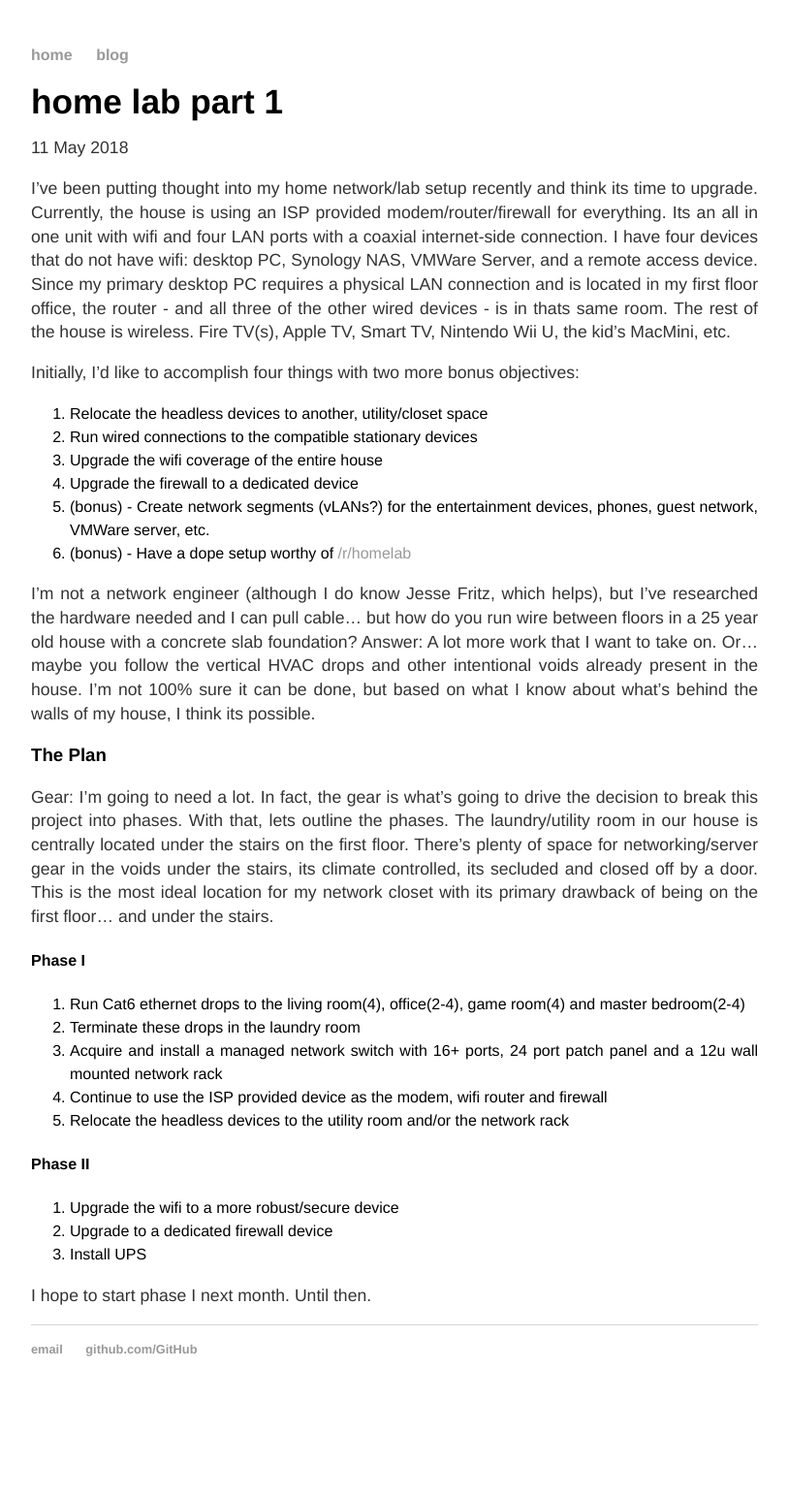
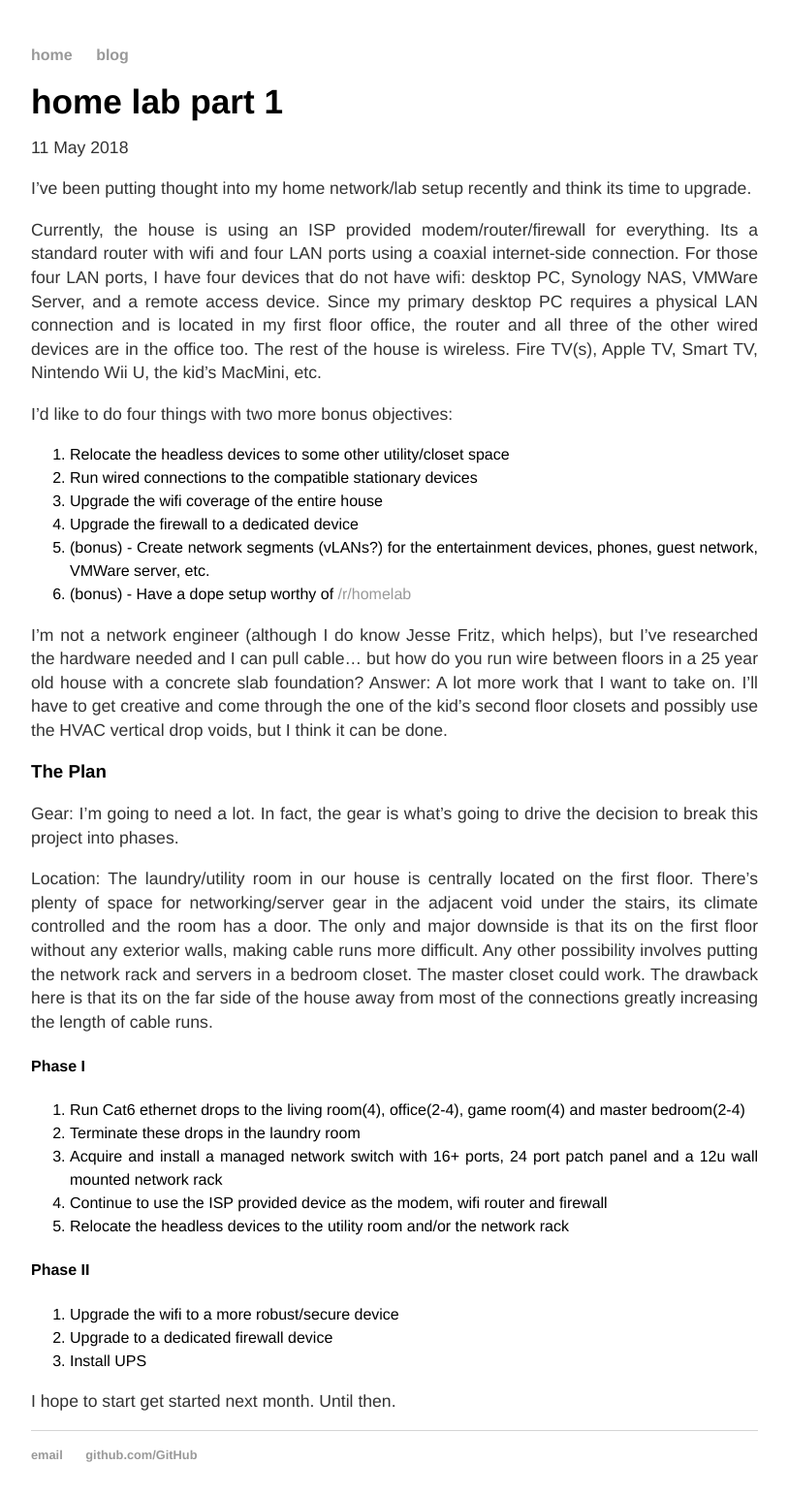
Before and after one commit to nivagator/nivagator.github.io, a Jekyll site: the page built from _posts/2018-05-11-homelab-part1.md, in a window 1280 px wide. Shown: the whole page at 97% size, without its empty margins (233-1046 px from the left). Built offline with Jekyll 4.4.1, drawn with Linux system fonts in a browser that asks for light colours; before the commit the page ends 1434 px from its top, so only the background shows below that.

Commit message:
edit home lab part 1

```diff
--- a/_posts/2018-05-11-homelab-part1.md
+++ b/_posts/2018-05-11-homelab-part1.md
@@ -7,21 +7,24 @@ category: homelab
 
 I've been putting thought into my home network/lab setup recently and think its time to upgrade.
 <!--more-->
-Currently, the house is using an ISP provided modem/router/firewall for everything. Its an all in one unit with wifi and four LAN ports with a coaxial internet-side connection. I have four devices that do not have wifi: desktop PC, Synology NAS, VMWare Server, and a remote access device. Since my primary desktop PC requires a physical LAN connection and is located in my first floor office, the router - and all three of the other wired devices - is in thats same room. The rest of the house is wireless. Fire TV(s), Apple TV, Smart TV, Nintendo Wii U, the kid's MacMini, etc.
 
-Initially, I'd like to accomplish four things with two more bonus objectives:
-1. Relocate the headless devices to another, utility/closet space
+Currently, the house is using an ISP provided modem/router/firewall for everything. Its a standard router with wifi and four LAN ports using a coaxial internet-side connection. For those four LAN ports, I have four devices that do not have wifi: desktop PC, Synology NAS, VMWare Server, and a remote access device. Since my primary desktop PC requires a physical LAN connection and is located in my first floor office, the router and all three of the other wired devices are in the office too. The rest of the house is wireless. Fire TV(s), Apple TV, Smart TV, Nintendo Wii U, the kid's MacMini, etc.
+
+I'd like to do four things with two more bonus objectives:
+1. Relocate the headless devices to some other utility/closet space
 2. Run wired connections to the compatible stationary devices
 3. Upgrade the wifi coverage of the entire house
 4. Upgrade the firewall to a dedicated device
 3. (bonus) - Create network segments (vLANs?) for the entertainment devices, phones, guest network, VMWare server, etc.
 4. (bonus) - Have a dope setup worthy of [/r/homelab](https://www.reddit.com/r/homelab/)
 
-I'm not a network engineer (although I do know Jesse Fritz, which helps), but I've researched the hardware needed and I can pull cable... but how do you run wire between floors in a 25 year old house with a concrete slab foundation? Answer: A lot more work that I want to take on. Or... maybe you follow the vertical HVAC drops and other intentional voids already present in the house. I'm not 100% sure it can be done, but based on what I know about what's behind the walls of my house, I think its possible.
+I'm not a network engineer (although I do know Jesse Fritz, which helps), but I've researched the hardware needed and I can pull cable... but how do you run wire between floors in a 25 year old house with a concrete slab foundation? Answer: A lot more work that I want to take on. I'll have to get creative and come through the one of the kid's second floor closets and possibly use the HVAC vertical drop voids, but I think it can be done.
 
 ### The Plan
 
-Gear: I'm going to need a lot. In fact, the gear is what's going to drive the decision to break this project into phases. With that, lets outline the phases. The laundry/utility room in our house is centrally located under the stairs on the first floor. There's plenty of space for networking/server gear in the voids under the stairs, its climate controlled, its secluded and closed off by a door. This is the most ideal location for my network closet with its primary drawback of being on the first floor... and under the stairs.
+Gear: I'm going to need a lot. In fact, the gear is what's going to drive the decision to break this project into phases.
+
+Location: The laundry/utility room in our house is centrally located on the first floor. There's plenty of space for networking/server gear in the adjacent void under the stairs, its climate controlled and the room has a door. The only and major downside is that its on the first floor without any exterior walls, making cable runs more difficult. Any other possibility involves putting the network rack and servers in a bedroom closet. The master closet could work. The drawback here is that its on the far side of the house away from most of the connections greatly increasing the length of cable runs.
 
 #### Phase I
 1. Run Cat6 ethernet drops to the living room(4), office(2-4), game room(4) and master bedroom(2-4)
@@ -35,4 +38,4 @@ Gear: I'm going to need a lot. In fact, the gear is what's going to drive the de
 2. Upgrade to a dedicated firewall device
 3. Install UPS
 
-I hope to start phase I next month. Until then.
+I hope to start get started next month. Until then.
```
